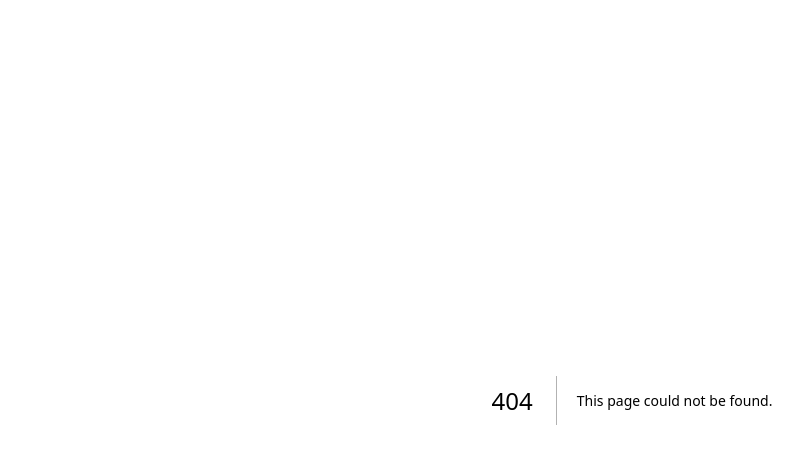
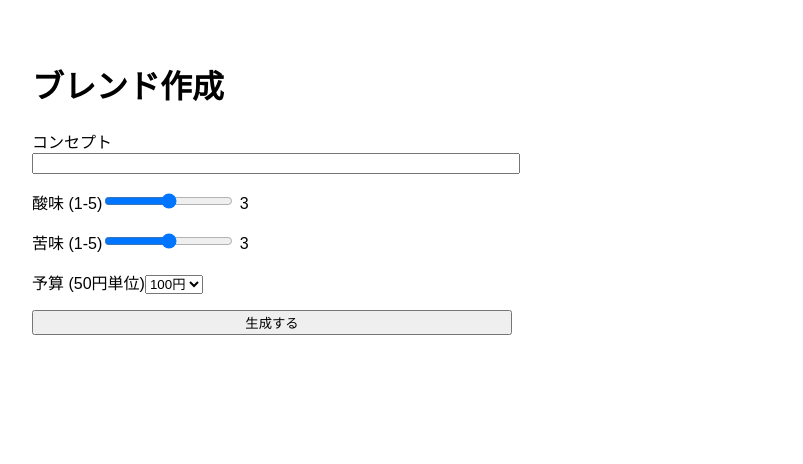
Before and after one commit to atsugicoffee/blendmaster, a Next.js app: page /pages/blend in a window 1280 px wide. Before the commit this address had no page. Shown: the top 464 px of the page, without its empty margins (8-811 px from the left). Built offline with nearby package versions, Linux system fonts and the light colour scheme.

Commit message:
Create blend.js

```diff
--- /dev/null
+++ b/pages/pages/blend.js
@@ -0,0 +1,66 @@
+import { useState } from 'react';
+
+export default function Blend() {
+  const [concept, setConcept] = useState('');
+  const [acidity, setAcidity] = useState(3);
+  const [bitterness, setBitterness] = useState(3);
+  const [budget, setBudget] = useState(100);
+
+  const handleSubmit = (e) => {
+    e.preventDefault();
+    alert(`ブレンド作成コンセプト: ${concept}\n酸味: ${acidity}\n苦味: ${bitterness}\n予算: ${budget}円`);
+  };
+
+  return (
+    <div style={{ padding: '2rem', fontFamily: 'sans-serif' }}>
+      <h1>ブレンド作成</h1>
+      <form onSubmit={handleSubmit} style={{ display: 'grid', gap: '1rem', maxWidth: 480 }}>
+        <label>
+          コンセプト
+          <input
+            type="text"
+            value={concept}
+            onChange={(e) => setConcept(e.target.value)}
+            required
+            style={{ width: '100%' }}
+          />
+        </label>
+
+        <label>
+          酸味 (1-5)
+          <input
+            type="range"
+            min="1"
+            max="5"
+            value={acidity}
+            onChange={(e) => setAcidity(Number(e.target.value))}
+          /> {acidity}
+        </label>
+
+        <label>
+          苦味 (1-5)
+          <input
+            type="range"
+            min="1"
+            max="5"
+            value={bitterness}
+            onChange={(e) => setBitterness(Number(e.target.value))}
+          /> {bitterness}
+        </label>
+
+        <label>
+          予算 (50円単位)
+          <select value={budget} onChange={(e) => setBudget(Number(e.target.value))}>
+            {[...Array(10)].map((_, i) => (
+              <option key={i} value={(i + 1) * 50}>
+                {(i + 1) * 50}円
+              </option>
+            ))}
+          </select>
+        </label>
+
+        <button type="submit">生成する</button>
+      </form>
+    </div>
+  );
+}
```
